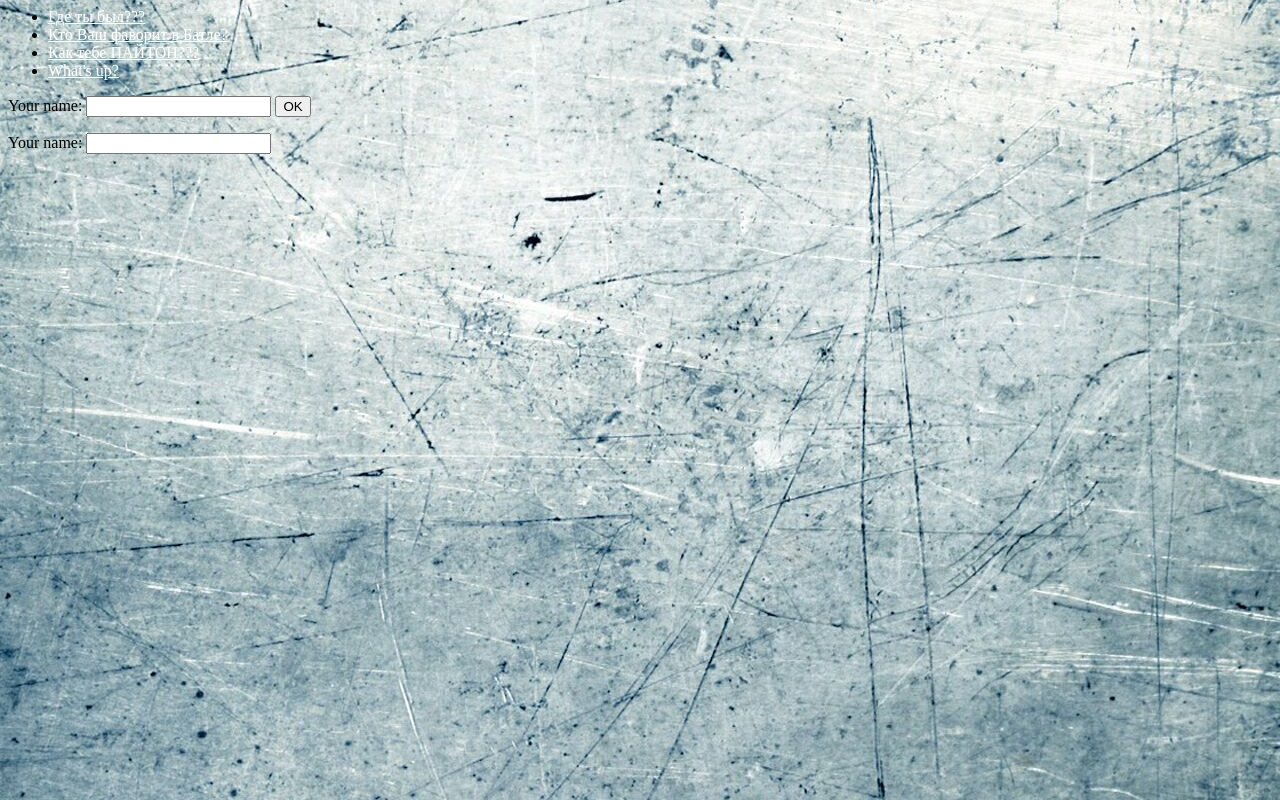
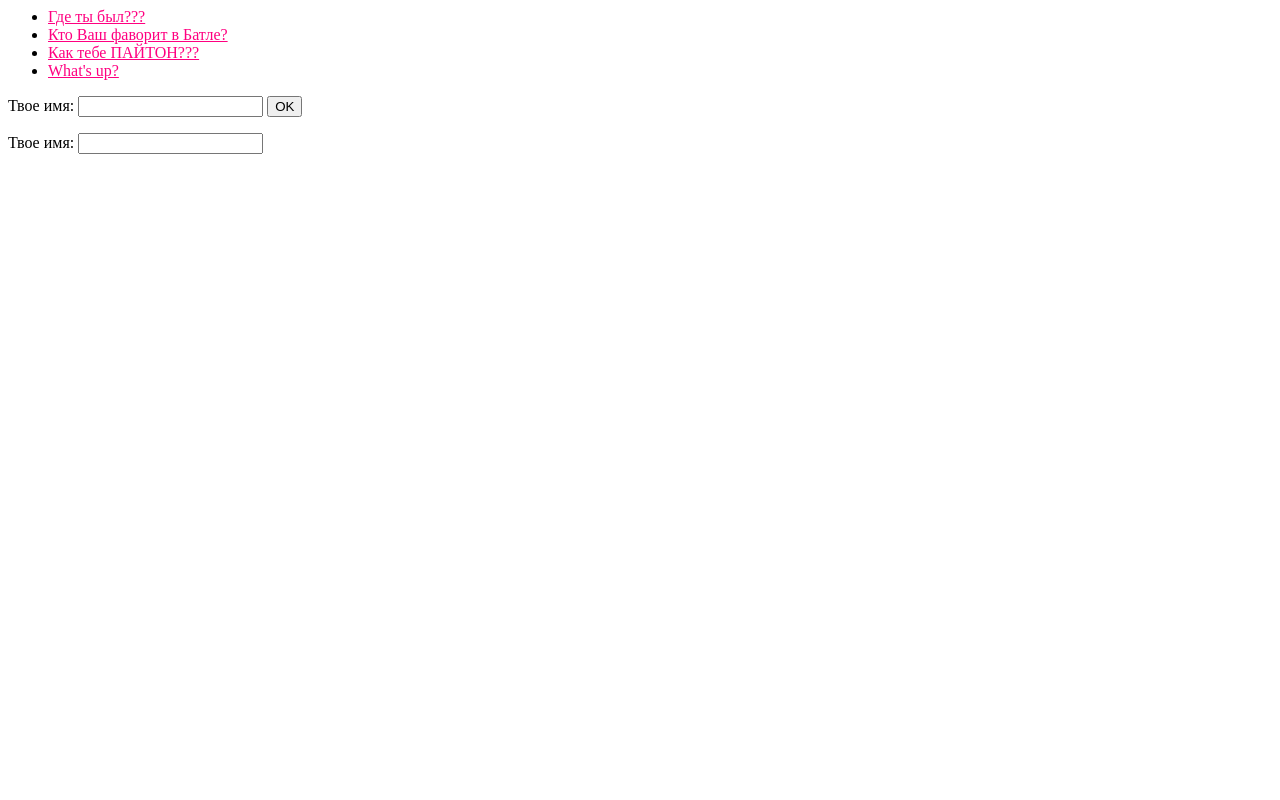
Before and after one commit to lexpfr/lexproba, a Django app: page /polls/ in a window 1280 px wide. Run offline with Django 3.2, Linux system fonts and the light colour scheme; data comes from the database, SQL or seed files in the repository; both versions use the stored data as it was after the commit.

Commit message:
Эксперемент с css

```diff
--- a/polls/static/polls/style.css
+++ b/polls/static/polls/style.css
@@ -1,7 +1,3 @@
 li a {
-    color: white;
+    color: #ff0080;
 }
-
-body {
-    background: white url("images/Fon.jpg") no-repeat right bottom;
-}
--- a/polls/templates/polls/index.html
+++ b/polls/templates/polls/index.html
@@ -9,15 +9,15 @@
     {% endfor %}
     </ul>
 {% else %}
-    <p>No polls are available.</p>
+    <p>Нет доступный вопросов.</p>
 {% endif %}
 
 
 <form action="/your-name/" method="post">
-    <label for="your_name">Your name: </label>
+    <label for="your_name">Твое имя: </label>
     <input id="your_name" type="text" name="your_name" value="{{ current_name }}">
     <input type="submit" value="OK">
 </form>
 
-<label for="your_name">Your name: </label>
+<label for="your_name">Твое имя: </label>
 <input id="your_name" type="text" name="your_name" maxlength="100">
--- a/polls/templates/polls/results.html
+++ b/polls/templates/polls/results.html
@@ -6,4 +6,4 @@
 {% endfor %}
 </ul>
 
-<a href="{% url 'polls:detail' question.id %}">Голосовать снова?</a>
+<a href="{% url 'polls:detail' question.id %}" >Какой вопрос?</a>
```
Also changed, not shown: db.sqlite3, favicon.ico (added), polls/static/polls/images/Fon.jpg, 1 other file.
